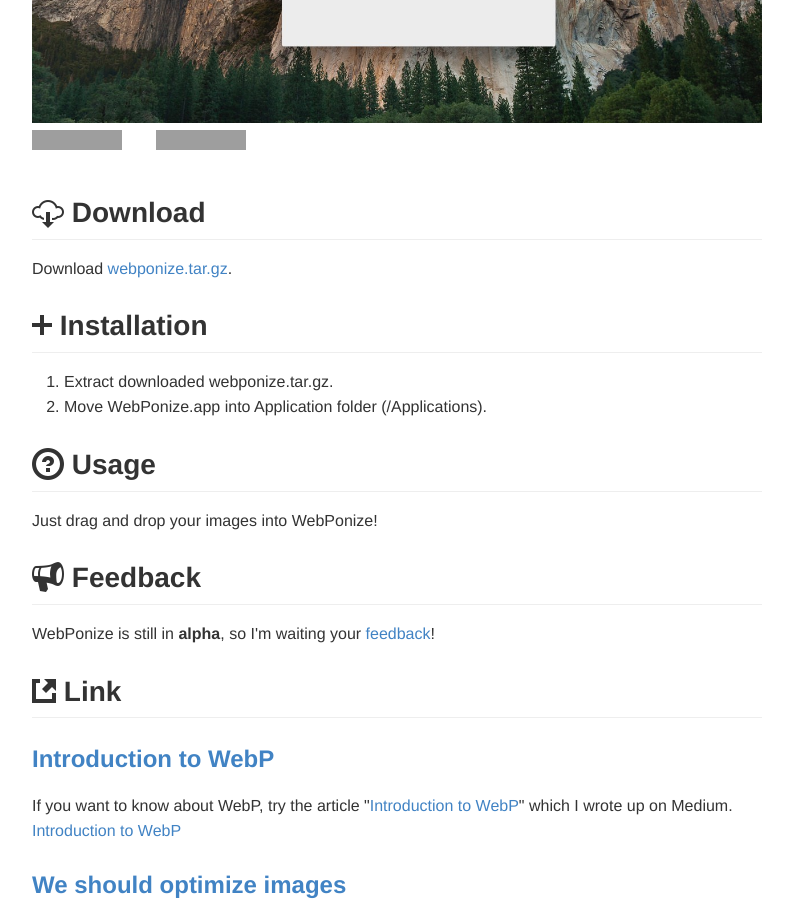
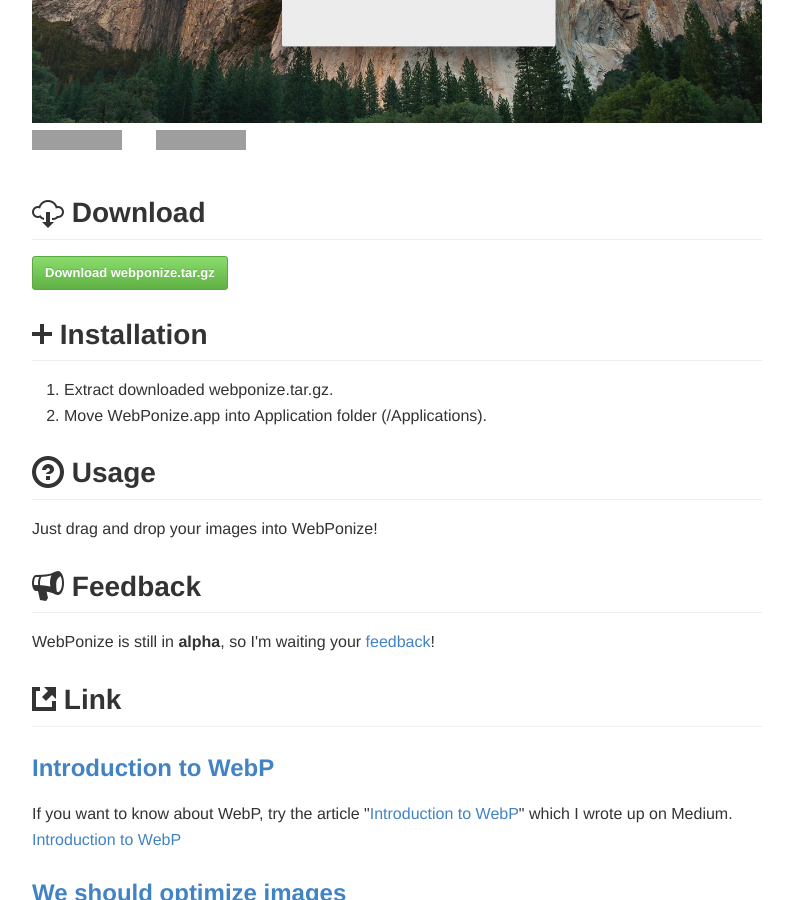
Before and after one commit to karbassi/webponize.github.io, a Jekyll site: the page built from index.html, in a window 1280 px wide and 900 px high, scrolled down 526 px, cut to the strip 0-900 px from the top of the window. Shown: the whole strip, without its empty margins (368-1161 px from the left). Built offline with Jekyll 4.4.1, drawn with Linux system fonts in a browser that asks for light colours; Markdown is read by kramdown in place of the engine named in the settings; a script that is not in the unit is left out; comment, search, counter and statistics services are not loaded; grey boxes are pictures that could not be loaded.

Commit message:
update download link

```diff
--- a/index.html
+++ b/index.html
@@ -21,7 +21,7 @@
   Download
 </h2>
 
-Download <a href="http://bit.ly/webponize">webponize.tar.gz</a>.
+<a href="http://bit.ly/webponize" class="btn btn-primary" type="button">Download webponize.tar.gz</a>
 
 <h2 id="installation">
   <span class="mega-octicon octicon-plus"></span>
```
